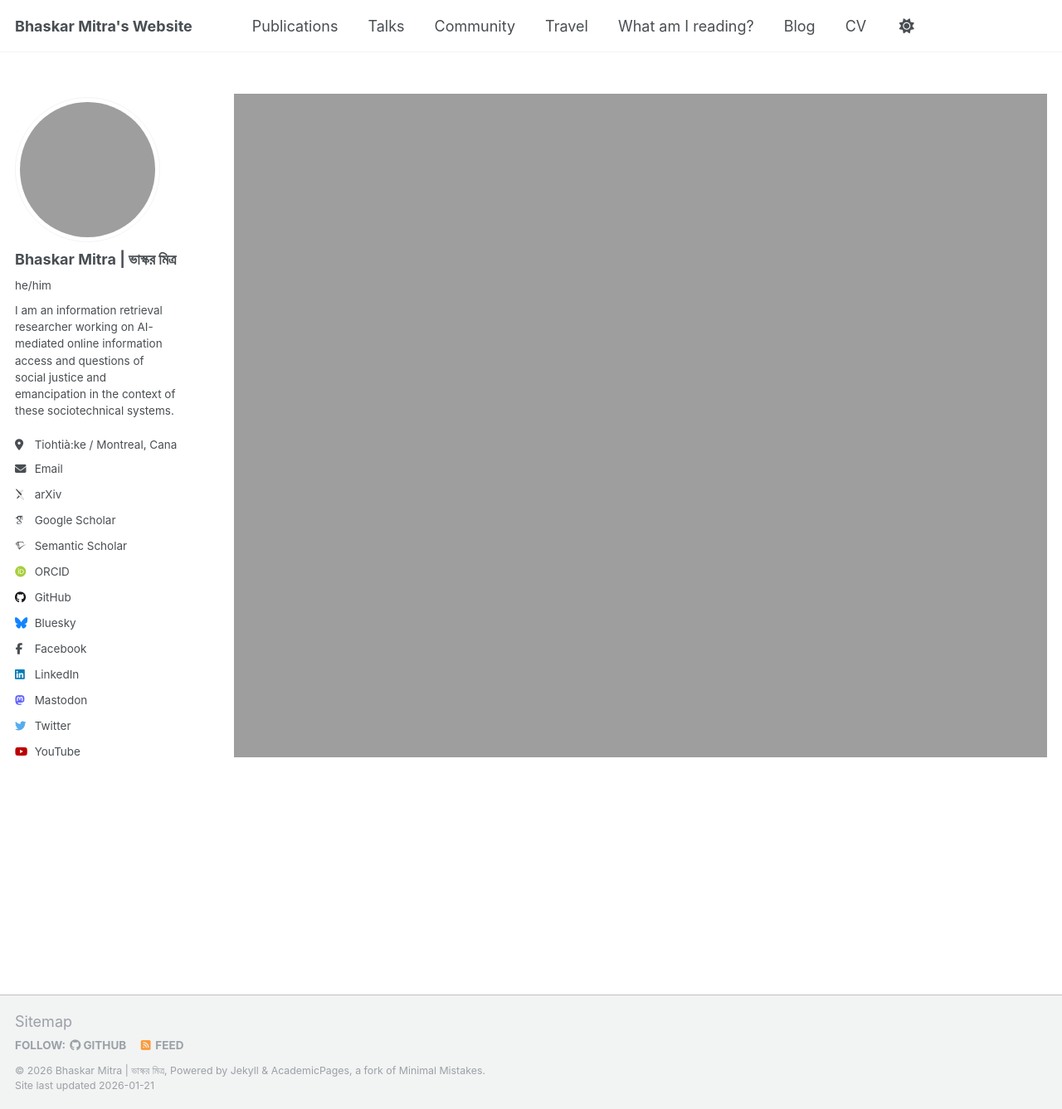
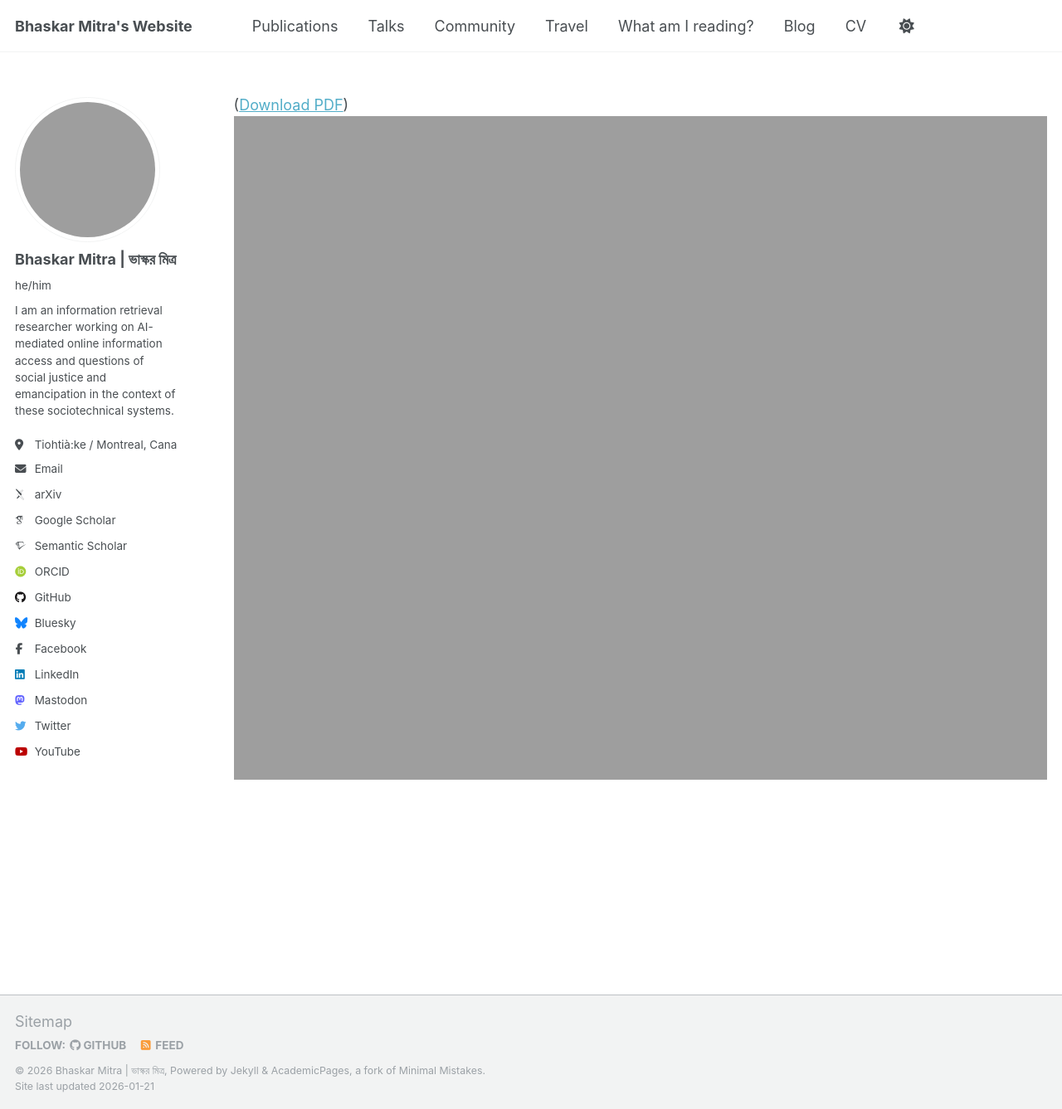
Before and after one commit to bhaskar-mitra/bhaskar-mitra.github.io, a Jekyll site: the page built from _pages/showpdf.html, in a window 1280 px wide and 1337 px high. Shown: the whole window at 83% size. Built offline with Jekyll 4.4.1, drawn with Linux system fonts in a browser that asks for light colours; some web fonts are replaced; grey boxes are pictures that could not be loaded.

Commit message:
Update showpdf.html

```diff
--- a/_pages/showpdf.html
+++ b/_pages/showpdf.html
@@ -7,6 +7,7 @@ author_profile: true
 
 {% include base_path %}
 
+(<a id="link">Download PDF</a>)
 <iframe id="iframe" height=800px width=100% frameborder="0" scrolling="yes" src=""></iframe>
 <script type="text/javascript">
     function GetURLParameter(sParam) {
@@ -22,5 +23,6 @@ author_profile: true
         }
     }
 
+    document.getElementById("link").href = "https://bhaskar-mitra.github.io/files/" + GetURLParameter("file") + ".pdf#view=FitH";
     document.getElementById("iframe").src = "https://bhaskar-mitra.github.io/files/" + GetURLParameter("file") + ".pdf#view=FitH";
 </script>
```
